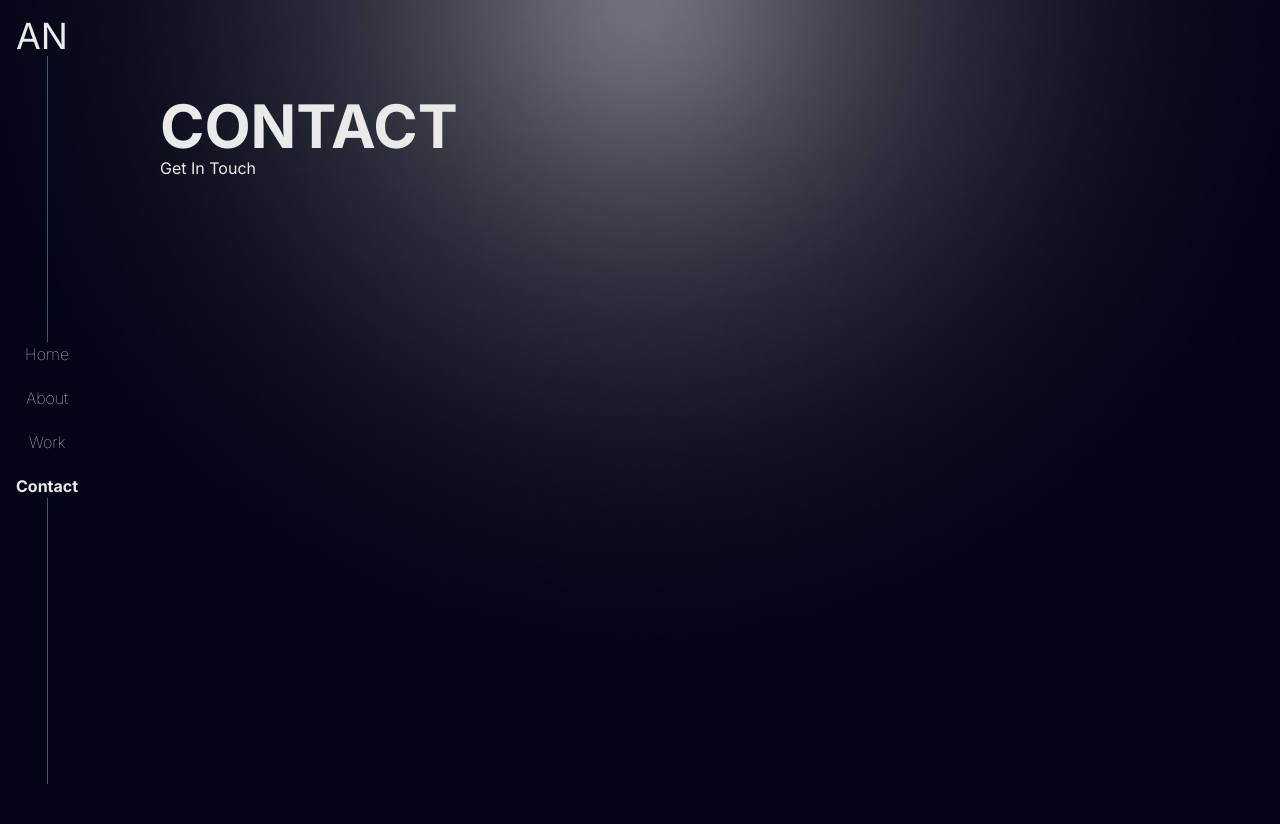
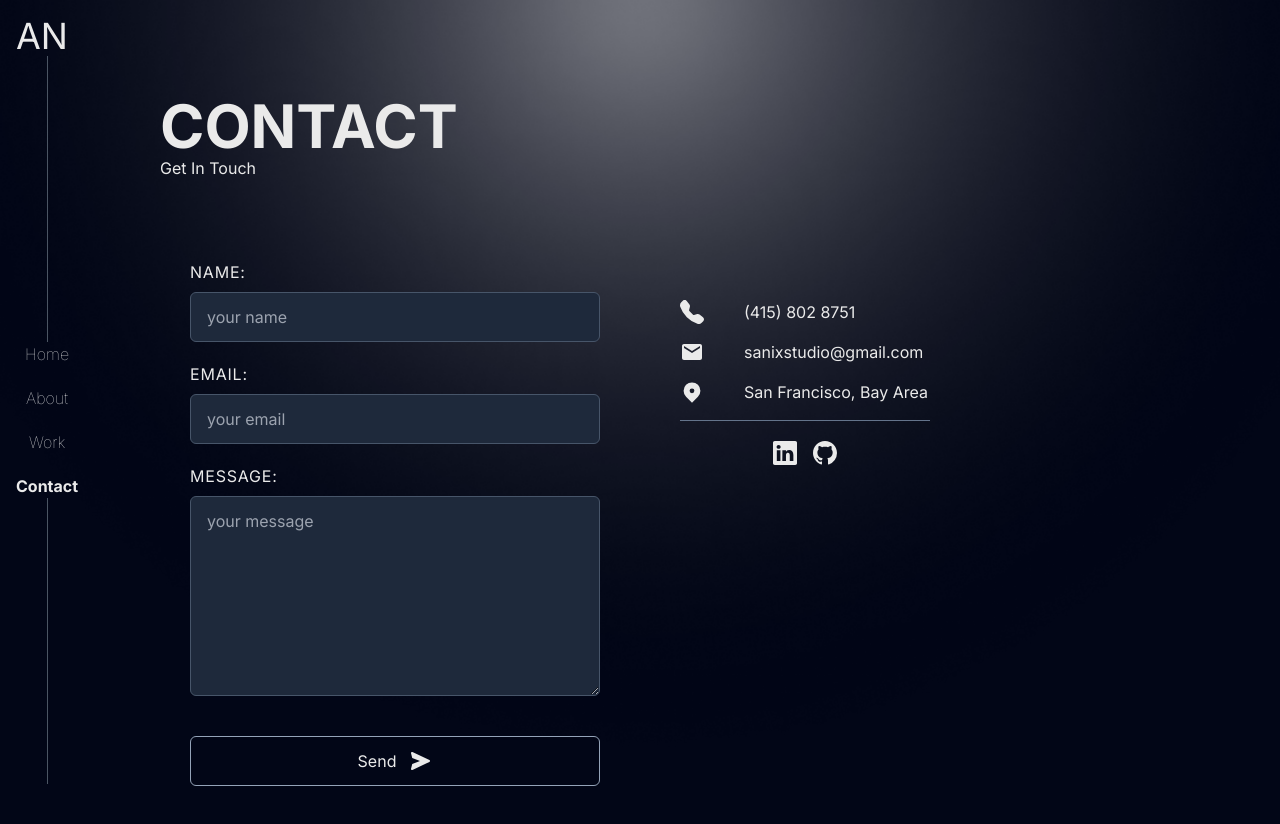
Before and after one commit to sanixstudio/portfolio, a Next.js app: page /contact in a window 1280 px wide. Shown: the top 824 px of the page. Before the commit the page ends 800 px from the top, so only its background shows below. Built offline with nearby package versions, Linux system fonts and the light colour scheme.

Commit message:
feat: created contat page

```diff
--- a/app/about/page.jsx
+++ b/app/about/page.jsx
@@ -29,7 +29,7 @@ const About = () => {
           <h1 className="text-4xl md:text-6xl font-bold uppercase">About</h1>
           <span>Me</span>
         </motion.div>
-        <div className="flex flex-col lg:flex-row w-full justify-center items-center h-full md:gap-10 xl:gap-20  2xl:gap-40">
+        <div className="flex flex-col lg:flex-row w-full justify-center items-center h-full md:gap-10 xl:gap-20 2xl:gap-40">
           <motion.div
             initial={{ x: "-300%", opacity: 0 }}
             animate={{ x: 0, opacity: 1 }}
--- a/app/contact/page.jsx
+++ b/app/contact/page.jsx
@@ -1,11 +1,98 @@
-import React from "react";
+"use client";
+import React, { useState } from "react";
+import { BiSolidSend } from "react-icons/bi";
+import { BsFillTelephoneFill } from "react-icons/bs";
+import { MdEmail } from "react-icons/md";
+import { HiLocationMarker } from "react-icons/hi";
+import { BsLinkedin, BsGithub } from "react-icons/bs";
 
 const Contact = () => {
+  const [name, setName] = useState("");
+  const [email, setEmail] = useState("");
+  const [message, setMessage] = useState("");
+
+  const handleSubmit = (event) => {
+    event.preventDefault();
+    console.log("Submitted:", { name, email, message });
+  };
+
   return (
     <div className="h-screen p-4 md:px-40">
       <div className="my-20 pb-40 flex flex-col md:max-w-[1440px] mx-auto">
-        <h1 className="text-4xl md:text-6xl font-bold uppercase">Contact</h1>
-        <span>Get In Touch</span>
+        <div className="mb-20">
+          <h1 className="text-4xl md:text-6xl font-bold uppercase">Contact</h1>
+          <span>Get In Touch</span>
+        </div>
+        <div className="flex flex-col gap-20 lg:gap-0 lg:flex-row w-full max-w-[900px] mx-auto">
+          <div className="flex-1 flex flex-col gap-4 lg:order-2 ml-20 mt-10">
+            <div className="flex gap-10">
+              <BsFillTelephoneFill size={24} />
+              <h3 className="select-none">(415) 802 8751</h3>
+            </div>
+            <div className="flex gap-10">
+              <MdEmail size={24} />
+              <h3 className="select-none">sanixstudio@gmail.com</h3>
+            </div>
+            <div className="flex gap-10">
+              <HiLocationMarker size={24} />
+              <h3 className="select-none">San Francisco, Bay Area</h3>
+            </div>
+            <div className="flex gap-4 justify-center border-t border-slate-500 pt-5 max-w-[250px]">
+              <BsLinkedin size={24} />
+              <BsGithub size={24} />
+            </div>
+          </div>
+          <form
+            onSubmit={handleSubmit}
+            className="flex flex-1 flex-col gap-2 max-w-[560px]"
+          >
+            <label className="uppercase tracking-wider" htmlFor="name">
+              Name:
+            </label>
+            <input
+              type="text"
+              id="name"
+              value={name}
+              placeholder="your name"
+              onChange={(event) => setName(event.target.value)}
+              required
+              className="w-full outline-none focus:bg-slate-700 px-4 py-3 border border-slate-600 mb-3 rounded-md bg-slate-800"
+            />
+
+            <label
+              className="uppercase tracking-wider"
+              htmlFor="your@email.com"
+            >
+              Email:
+            </label>
+            <input
+              type="email"
+              id="email"
+              value={email}
+              placeholder="your email"
+              onChange={(event) => setEmail(event.target.value)}
+              required
+              className="w-full outline-none focus:bg-slate-700 px-4 py-3 border border-slate-600 mb-3 rounded-md bg-slate-800"
+            />
+
+            <label className="uppercase tracking-wider" htmlFor="message">
+              Message:
+            </label>
+            <textarea
+              id="message"
+              value={message}
+              placeholder="your message"
+              onChange={(event) => setMessage(event.target.value)}
+              required
+              className="w-full outline-none focus:bg-slate-700 px-4 py-3 border border-slate-600 mb-3 min-h-[200px] rounded-md bg-slate-800"
+            ></textarea>
+
+            <button className="flex justify-center items-center rounded-md gap-3 p-3 mt-5 h-fit border border-slate-400 hover:border-slate-600 mb-3 outline-none hover:bg-slate-500 transition-all ease-out active:bg-slate-400 focus:bg-slate-500">
+              <span>Send</span>
+              <BiSolidSend size={24} />
+            </button>
+          </form>
+        </div>
       </div>
     </div>
   );
--- a/app/layout.js
+++ b/app/layout.js
@@ -4,12 +4,6 @@ import { Inter } from "next/font/google";
 import "./globals.css";
 
 const inter = Inter({ subsets: ["latin"] });
-
-// export const metadata = {
-//   title: "Adi's Portfolio",
-//   description:
-//     "Personally customized Portfolio website created with Next and TailwindCSS. Created by Purrgramer 2023",
-// };
 
 export default function RootLayout({ children }) {
   return (
```
